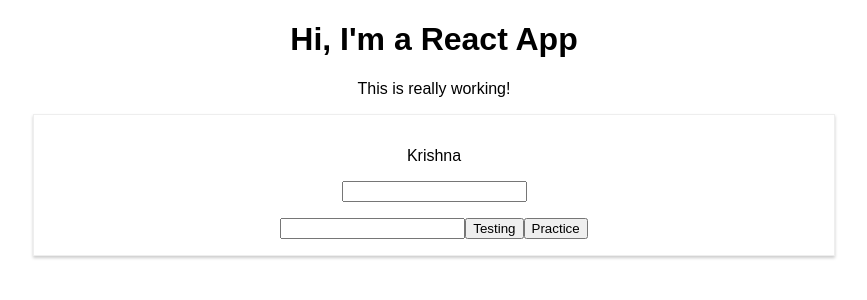
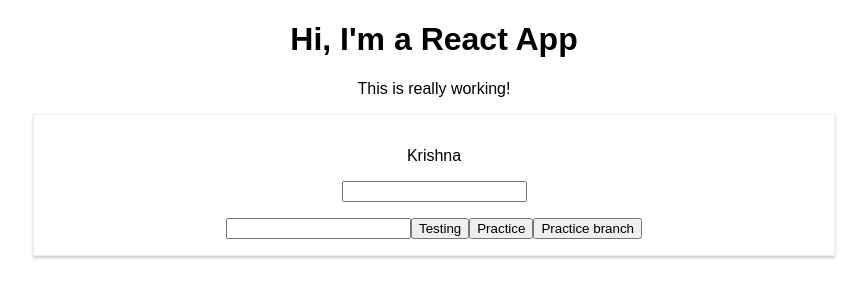
Before and after one commit to Sukumar114/ReactApp, a React (Create React App) app: page / in a window 1280 px wide. Shown: the top 300 px of the page, without its empty margins (206-1073 px from the left). Built offline with nearby package versions, Linux system fonts and the light colour scheme.

Commit message:
practice branch

```diff
--- a/src/Person/Person.js
+++ b/src/Person/Person.js
@@ -11,6 +11,7 @@ const person = ( props ) => {
             <input type="text" onChange={props.changed2}  />
             <button onClick={props.click}>Testing</button>
             <button onClick={props.click}>Practice</button>
+            <button onClick={props.click}>Practice branch</button>
         </div>
     )
 };
```
